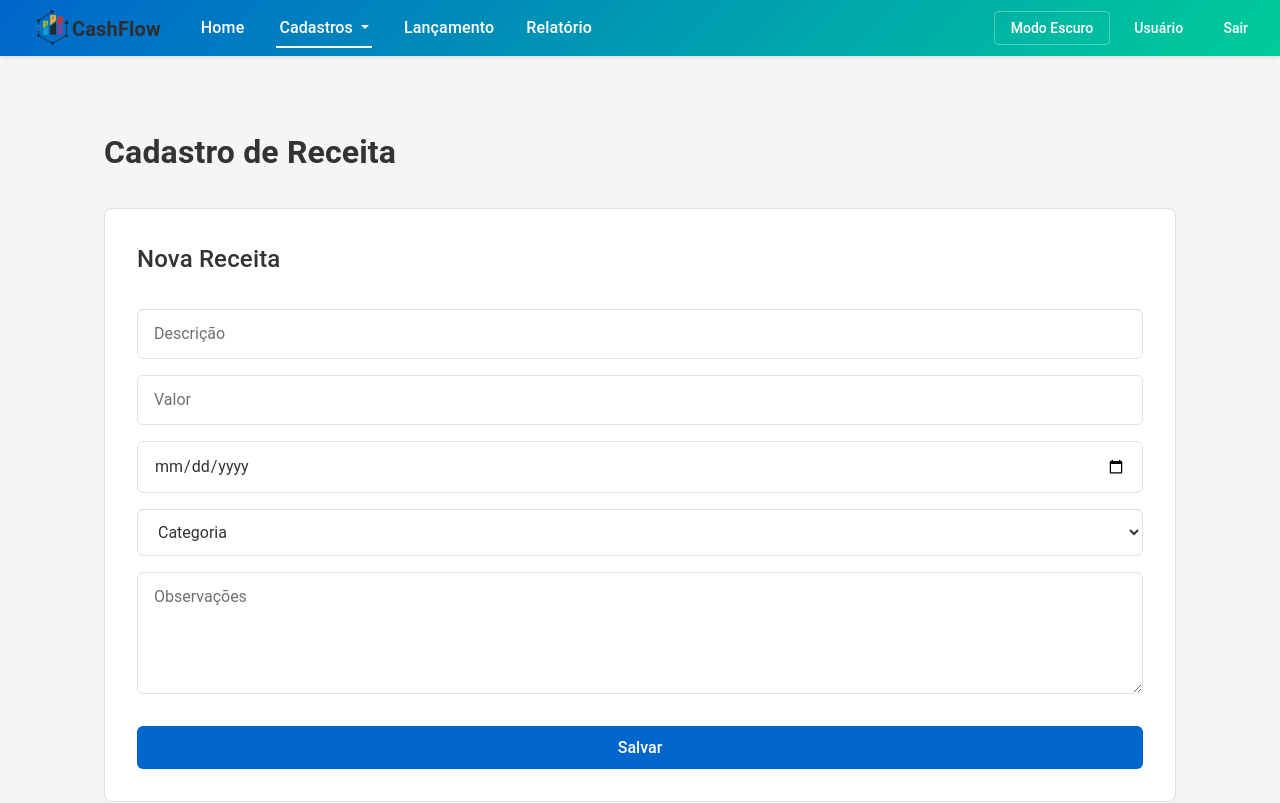
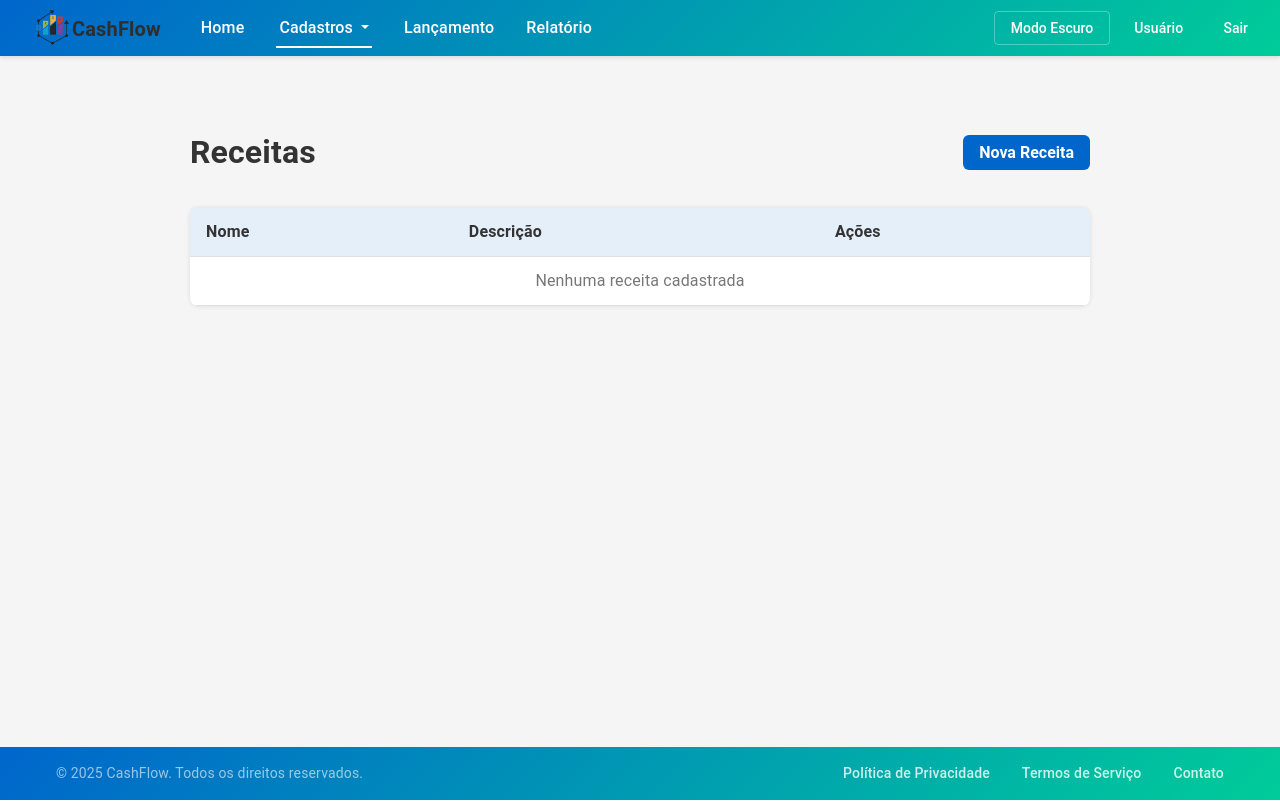
Before and after one commit to grupo-SA-final/front, a React (Vite) app: page /cadastros/receita in a window 1280 px wide. Shown: the top 803 px of the page. Built offline with nearby package versions, Linux system fonts and the light colour scheme.

Commit message:
modal e usuario

```diff
--- a/src/pages/cadastros/contas-bancarias/ContasBancarias.css
+++ b/src/pages/cadastros/contas-bancarias/ContasBancarias.css
@@ -87,6 +87,11 @@
   flex-direction: column;
   gap: 1rem;
   max-width: 100%;
+}
+
+.contas-bancarias-form select option{
+  background-color: var(--primary-color);
+  color: #eee;
 }
 
 .form-row-dupla {
--- a/src/pages/cadastros/receita/Receita.css
+++ b/src/pages/cadastros/receita/Receita.css
@@ -1,108 +1,153 @@
 .receita-container {
-  padding: 2rem;
-  min-height: calc(100vh - 64px);
+  padding: 2rem 0;
+  max-width: 900px;
+  margin: 0 auto;
   background-color: var(--background-color);
+  min-height: calc(80vh - 64px);
 }
 
-.receita-title {
-  color: var(--text-color);
+.receita-header {
+  display: flex;
+  justify-content: space-between;
+  align-items: center;
   margin-bottom: 2rem;
-  font-weight: 600;
 }
 
-.receita-card {
-  padding: 2rem;
-  margin-bottom: 2rem;
-  border-radius: 8px;
-  border: 1px solid var(--border-color);
-  background-color: var(--card-background);
-  transition: all 0.3s ease;
+.receita-header h1 {
+  color: var(--text-color);
+  font-size: 2rem;
 }
 
-.receita-card:hover {
-  transform: translateY(-2px);
-  box-shadow: 0 4px 20px var(--shadow-color);
-}
-
-.receita-subtitle {
-  color: var(--text-color);
-  margin-bottom: 2rem;
-  font-weight: 500;
-}
-
-.receita-form {
-  display: flex;
-  flex-direction: column;
-  gap: 1rem;
-}
-
-.form-row {
-  width: 100%;
-}
-
-.receita-input {
-  width: 100%;
-  padding: 0.75rem 1rem;
-  font-size: 1rem;
-  color: var(--text-color);
-  background-color: transparent;
-  border: 1px solid var(--border-color);
-  border-radius: 6px;
-  transition: border-color 0.2s ease;
-}
-
-.receita-input::placeholder {
-  color: var(--text-color);
-  opacity: 0.7;
-}
-
-.receita-input:focus {
-  outline: none;
-  border-color: var(--primary-color);
-}
-
-.receita-button {
-  margin-top: 1rem;
-  padding: 0.75rem 2rem;
-  font-weight: 500;
+.btn-novo {
+  padding: 0.5rem 1rem;
   background-color: var(--primary-color);
   color: white;
   border: none;
   border-radius: 6px;
   cursor: pointer;
-  text-transform: none;
-  transition: background-color 0.3s;
+  font-weight: 600;
+  transition: background-color 0.3s ease;
 }
 
-.receita-button:hover {
-  background-color: var(--primary-color-dark);
+.btn-novo:hover {
+  background-color: var(--primary-color-hover);
 }
 
-/* Dark theme */
-[data-theme="dark"] .receita-card {
-  box-shadow: 0 2px 8px var(--shadow-color);
+.receita-tabela {
+  width: 100%;
+  border-collapse: collapse;
+  box-shadow: 0 0 5px var(--shadow-color);
+  border-radius: 8px;
+  overflow: hidden;
+  color: var(--text-color);
+  background-color: var(--card-background);
 }
 
-[data-theme="dark"] .receita-card:hover {
-  box-shadow: 0 4px 20px var(--shadow-color);
+.receita-tabela th,
+.receita-tabela td {
+  padding: 0.75rem 1rem;
+  border-bottom: 1px solid var(--border-color);
+  font-size: 1rem;
+  text-align: left;
 }
 
-/* Light theme */
-[data-theme="light"] .receita-card {
-  box-shadow: 0 2px 8px var(--shadow-color);
+.receita-tabela thead {
+  background-color: var(--card-background-dark);
 }
 
-[data-theme="light"] .receita-card:hover {
-  box-shadow: 0 4px 20px var(--shadow-color);
+.receita-form {
+  background-color: var(--card-background);
+  padding: 2rem;
+  border-radius: 8px;
+  display: flex;
+  flex-direction: column;
+  gap: 1.25rem;
+  color: var(--text-color);
+  max-width: 100%;
+  width: 100%;
 }
 
-/* Responsivo */
-@media (max-width: 600px) {
-  .receita-container {
-    padding: 1rem;
-  }
+.form-group {
+  display: flex;
+  flex-direction: column;
+}
 
-  .receita-card {
-    padding: 1.5rem;
-  }
+.form-group label {
+  font-weight: 600;
+  margin-bottom: 0.4rem;
+  font-size: 1rem;
 }
+
+.form-control {
+  padding: 0.6rem 0.9rem;
+  border-radius: 6px;
+  border: 1px solid var(--border-color);
+  background-color: var(--input-background);
+  color: var(--text-color);
+  font-size: 1rem;
+  transition: border-color 0.3s ease;
+}
+
+.form-control:focus {
+  outline: none;
+  border-color: var(--primary-color);
+}
+
+.form-buttons {
+  display: flex;
+  gap: 1rem;
+  justify-content: flex-end;
+}
+
+.submit-button {
+  background-color: var(--primary-color);
+  border: none;
+  padding: 0.7rem 1.3rem;
+  color: white;
+  font-weight: 600;
+  border-radius: 6px;
+  cursor: pointer;
+  transition: background-color 0.3s ease;
+}
+
+.submit-button:disabled {
+  background-color: #888;
+  cursor: not-allowed;
+}
+
+.submit-button:hover:not(:disabled) {
+  background-color: var(--primary-color-hover);
+}
+
+.btn-cancel {
+  background: transparent;
+  border: 1px solid var(--border-color);
+  padding: 0.7rem 1.3rem;
+  color: var(--text-color);
+  font-weight: 600;
+  border-radius: 6px;
+  cursor: pointer;
+  transition: background-color 0.3s ease;
+}
+
+.btn-cancel:hover {
+  background-color: rgba(255, 255, 255, 0.05);
+}
+
+.btn-acao {
+  background: transparent;
+  border: none;
+  cursor: pointer;
+  font-size: 1.1rem;
+  margin-right: 0.5rem;
+  transition: color 0.2s ease;
+  color: var(--text-color);
+}
+
+.btn-acao.edit:hover {
+  color: #2980b9;
+}
+
+.btn-acao.delete:hover {
+  color: #ff3b3b;
+}
--- a/src/pages/cadastros/receita/Receita.jsx
+++ b/src/pages/cadastros/receita/Receita.jsx
@@ -1,111 +1,174 @@
-import React, { useState } from 'react';
-import './Receita.css';
+import React, { useState } from "react";
+import Swal from "sweetalert2";
+import withReactContent from "sweetalert2-react-content";
+import ReactDOM from "react-dom/client";
+import "./Receita.css";
+
+const MySwal = withReactContent(Swal);
+
+const FormularioReceita = ({ formData, setFormData, onSubmit, onCancel }) => (
+  <form
+    className="receita-form"
+    onSubmit={(e) => {
+      e.preventDefault();
+      onSubmit();
+    }}
+  >
+    <div className="form-group">
+      <label>Nome</label>
+      <input
+        type="text"
+        name="descricao"
+        value={formData.descricao}
+        onChange={(e) =>
+          setFormData((prev) => ({ ...prev, descricao: e.target.value }))
+        }
+        required
+        className="form-control"
+      />
+    </div>
+
+    <div className="form-group">
+      <label>Descrição</label>
+      <textarea
+        name="observacoes"
+        value={formData.observacoes}
+        onChange={(e) =>
+          setFormData((prev) => ({ ...prev, observacoes: e.target.value }))
+        }
+        rows={4}
+        className="form-control"
+      />
+    </div>
+
+    <div className="form-buttons">
+      <button type="submit" className="submit-button">
+        Salvar
+      </button>
+      <button type="button" className="btn-cancel" onClick={onCancel}>
+        Cancelar
+      </button>
+    </div>
+  </form>
+);
 
 const Receita = () => {
-  const [formData, setFormData] = useState({
-    descricao: '',
-    valor: '',
-    data: '',
-    categoria: '',
-    observacoes: '',
-  });
+  const [receitas, setReceitas] = useState([]);
 
-  const handleChange = (e) => {
-    const { name, value } = e.target;
-    setFormData(prev => ({ ...prev, [name]: value }));
+  const abrirFormularioModal = (editarData = null, index = null) => {
+    const container = document.createElement("div");
+    MySwal.fire({
+      title: index !== null ? "Editar Receita" : "Nova Receita",
+      html: container,
+      showConfirmButton: false,
+      showCloseButton: true,
+      didOpen: () => {
+        function FormModal() {
+          const [localFormData, setLocalFormData] = useState(
+            editarData || {
+              descricao: "",
+              observacoes: "",
+            }
+          );
+
+          const handleSubmitLocal = () => {
+            if (index !== null) {
+              setReceitas((prev) => {
+                const novas = [...prev];
+                novas[index] = localFormData;
+                return novas;
+              });
+            } else {
+              setReceitas((prev) => [...prev, localFormData]);
+            }
+            Swal.close();
+          };
+
+          return (
+            <FormularioReceita
+              formData={localFormData}
+              setFormData={setLocalFormData}
+              onSubmit={handleSubmitLocal}
+              onCancel={() => Swal.close()}
+            />
+          );
+        }
+
+        ReactDOM.createRoot(container).render(<FormModal />);
+      },
+    });
   };
 
-  const handleSubmit = (e) => {
-    e.preventDefault();
-    // Aqui você pode enviar para uma API ou salvar localmente
-    console.log('Receita cadastrada:', formData);
+  const handleEdit = (index) => {
+    abrirFormularioModal(receitas[index], index);
+  };
 
-    // Resetar o formulário após envio
-    setFormData({
-      descricao: '',
-      valor: '',
-      data: '',
-      categoria: '',
-      observacoes: '',
+  const handleDelete = (index) => {
+    Swal.fire({
+      title: "Confirma exclusão?",
+      text: "Esta ação não pode ser desfeita.",
+      icon: "warning",
+      showCancelButton: true,
+      confirmButtonText: "Sim, excluir",
+      cancelButtonText: "Cancelar",
+    }).then((result) => {
+      if (result.isConfirmed) {
+        setReceitas((prev) => prev.filter((_, i) => i !== index));
+        Swal.fire("Excluído!", "Receita removida.", "success");
+      }
     });
   };
 
   return (
     <div className="receita-container">
-      <h1 className="receita-title">Cadastro de Receita</h1>
+      <div className="receita-header">
+        <h1>Receitas</h1>
+        <button className="btn-novo" onClick={() => abrirFormularioModal()}>
+          Nova Receita
+        </button>
+      </div>
 
-      <div className="receita-card">
-        <h2 className="receita-subtitle">Nova Receita</h2>
-
-        <form className="receita-form" onSubmit={handleSubmit}>
-          <div className="form-row">
-            <input
-              type="text"
-              name="descricao"
-              placeholder="Descrição"
-              className="receita-input"
-              value={formData.descricao}
-              onChange={handleChange}
-              required
-            />
-          </div>
-
-          <div className="form-row">
-            <input
-              type="number"
-              name="valor"
-              placeholder="Valor"
-              className="receita-input"
-              value={formData.valor}
-              onChange={handleChange}
-              required
-            />
-          </div>
-
-          <div className="form-row">
-            <input
-              type="date"
-              name="data"
-              className="receita-input"
-              value={formData.data}
-              onChange={handleChange}
-              required
-            />
-          </div>
-
-          <div className="form-row">
-            <select
-              name="categoria"
-              className="receita-input"
-              value={formData.categoria}
-              onChange={handleChange}
-              required
-            >
-              <option value="">Categoria</option>
-              <option value="salario">Salário</option>
-              <option value="investimentos">Investimentos</option>
-              <option value="outros">Outros</option>
-            </select>
-          </div>
-
-          <div className="form-row">
-            <textarea
-              name="observacoes"
-              placeholder="Observações"
-              rows="4"
-              className="receita-input"
-              value={formData.observacoes}
-              onChange={handleChange}
-            ></textarea>
-          </div>
-
-          <div className="form-row">
-            <button type="submit" className="receita-button">
-              Salvar
-            </button>
-          </div>
-        </form>
-      </div>
+      <table className="receita-tabela">
+        <thead>
+          <tr>
+            <th>Nome</th>
+            <th>Descrição</th>
+            <th>Ações</th>
+          </tr>
+        </thead>
+        <tbody>
+          {receitas.length === 0 ? (
+            <tr>
+              <td colSpan={3} style={{ textAlign: "center", color: "#777" }}>
+                Nenhuma receita cadastrada
+              </td>
+            </tr>
+          ) : (
+            receitas.map((r, i) => (
+              <tr key={i}>
+                <td>{r.descricao}</td>
+                <td>{r.observacoes}</td>
+                <td>
+                  <button
+                    onClick={() => handleEdit(i)}
+                    className="btn-acao edit"
+                    title="Editar"
+                  >
+                    🖉
+                  </button>
+                  <button
+                    onClick={() => handleDelete(i)}
+                    className="btn-acao delete"
+                    title="Excluir"
+                  >
+                    🗑️
+                  </button>
+                </td>
+              </tr>
+            ))
+          )}
+        </tbody>
+      </table>
     </div>
   );
 };
--- a/src/pages/lancamento/Lancamento.css
+++ b/src/pages/lancamento/Lancamento.css
@@ -206,7 +206,7 @@ select.form-control {
 }
 
 .lancamento-form select option {
-  background-color: #2a2a2a;
+  background-color: var(--primary-color);
   color: #eee;
 }
 
--- a/src/pages/usuario/Usuario.css
+++ b/src/pages/usuario/Usuario.css
@@ -1,3 +1,4 @@
+/* Container geral do perfil do usuário */
 .usuario-container {
   padding: 2rem 0;
   min-height: calc(100vh - 64px);
@@ -30,16 +31,15 @@
   margin-bottom: 1rem;
 }
 
-.form-row {
+.usuario-form .form-usuario-row {
   display: flex;
   gap: 1rem;
-  flex-wrap: wrap;
+  flex: 1 1 100%;
 }
 
-.form-row .form-group {
+.usuario-form .form-usuario-row .form-group {
   flex: 1;
-  flex-direction: column;
-  min-width: 150px;
+  min-width: 0;
 }
 
 .usuario-form {
@@ -56,6 +56,16 @@
   background-color: var(--input-background);
   color: var(--text-color);
   font-size: 1rem;
+}
+
+.usuario-input-doc {
+  padding: 0.75rem 1rem;
+  border: 1px solid var(--border-color);
+  border-radius: 4px;
+  background-color: var(--input-background);
+  color: var(--text-color);
+  font-size: 1rem;
+  width: 259px;
 }
 
 .usuario-input-date {
@@ -114,3 +124,59 @@
   background-color: var(--primary-color);
   color: #fff;
 }
+
+/* Estilo específico para o modal SweetAlert2 */
+
+.swal2-popup-custom {
+  padding: 2rem !important;
+  width: 420px !important;
+  max-width: 90vw !important;
+  font-family: "Segoe UI", Tahoma, Geneva, Verdana, sans-serif;
+  border-radius: 12px !important;
+}
+
+/* Dentro do modal, reaproveitar classes do form para inputs e botões */
+.swal2-popup-custom .usuario-form {
+  width: 100%;
+}
+
+/* Ajuste de inputs dentro do modal */
+.swal2-popup-custom .usuario-input {
+  margin-bottom: 1rem;
+}
+
+/* Botões dentro do modal ficam alinhados à direita */
+.swal2-popup-custom .usuario-button-group {
+  justify-content: flex-end;
+  gap: 1rem;
+}
+
+/* Mensagem de erro */
+.swal2-popup-custom p {
+  color: #d32f2f;
+  font-weight: 600;
+  margin-top: -0.5rem;
+  margin-bottom: 1rem;
+  font-size: 0.9rem;
+}
+
+/* Para o DatePicker — deixa o calendário mais suave */
+.react-datepicker {
+  font-family: "Segoe UI", Tahoma, Geneva, Verdana, sans-serif;
+  border-radius: 8px;
+  border: 1px solid #ccc;
+  box-shadow: 0 2px 10px rgb(0 0 0 / 0.1);
+}
+
+.react-datepicker__header {
+  background-color: #2a86ff;
+  color: white;
+  border-bottom: none;
+  border-radius: 8px 8px 0 0;
+}
+
+.react-datepicker__day--selected,
+.react-datepicker__day--keyboard-selected {
+  background-color: #2a86ff !important;
+  color: white !important;
+}
```
Also changed, not shown: src/pages/cadastros/centro-custos/CentroCustos.jsx (+1 -16 lines), src/pages/usuario/Usuario.jsx (+117 -17 lines).
